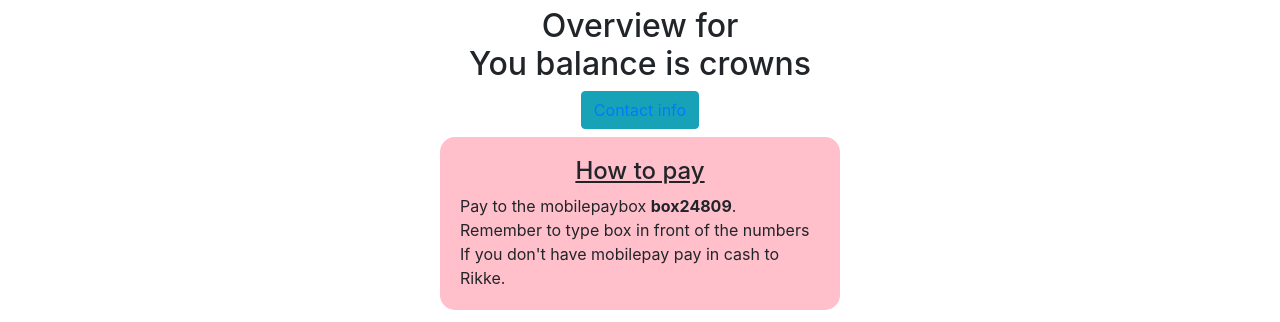
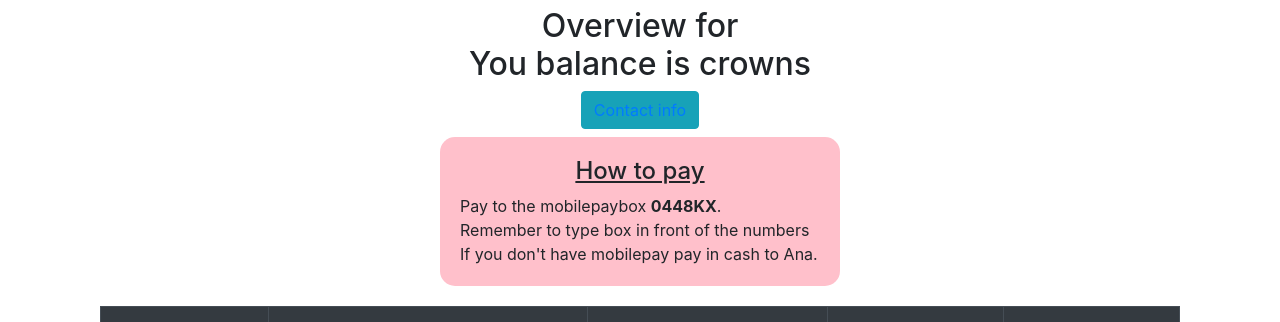
Before and after one commit to Rotendahl/DormitoryLife, a Django app: template cashier/templates/cashier/RoomOverView.html in a window 1280 px wide. Shown: the part 251-573 px from the top of the page. Run offline with Django 3.2, Linux system fonts and the light colour scheme; the template is opened without the code that fills it: values that come from a table or form of the project are taken from there, others are empty; data comes from the database, SQL or seed files in the repository; parts of the project's set-up code (start-up, migrations or seed data) failed here and were passed over; some libraries are stand-ins or nearby versions.

Commit message:
updated name

```diff
--- a/cashier/templates/cashier/AllRoomsOverView.html
+++ b/cashier/templates/cashier/AllRoomsOverView.html
@@ -17,10 +17,10 @@
     "
   >
     <h4 style="text-decoration:underline; text-align:center">How to pay</h4>
-    Pay to the mobilepaybox <strong>box24809</strong>. <br />
+    Pay to the mobilepaybox <strong>0448KX</strong>. <br />
     Remember to type box in front of the numbers <br />
 
-    If you don't have mobilepay pay in cash to Rikke.
+    If you don't have mobilepay pay in cash to Ana.
   </div>
   <table class="table table-bordered table-hover">
     <thead class="thead-dark">
--- a/cashier/templates/cashier/RoomOverView.html
+++ b/cashier/templates/cashier/RoomOverView.html
@@ -53,10 +53,10 @@
     "
   >
     <h4 style="text-decoration:underline; text-align:center">How to pay</h4>
-    Pay to the mobilepaybox <strong>box24809</strong>. <br />
+    Pay to the mobilepaybox <strong>0448KX</strong>. <br />
     Remember to type box in front of the numbers <br />
 
-    If you don't have mobilepay pay in cash to Rikke.
+    If you don't have mobilepay pay in cash to Ana.
   </div>
   <table class="table table-bordered table-hover table-condensed">
     <thead class="thead-dark">
```
